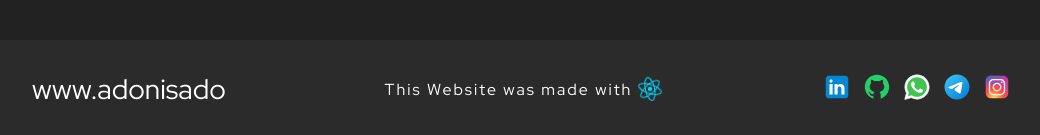
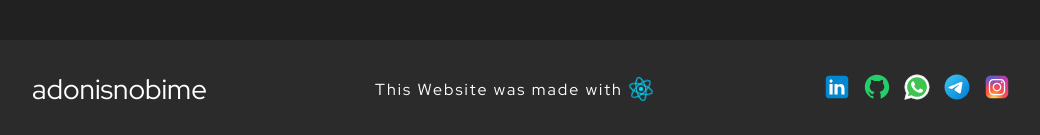
Before and after one commit to Adonislab/adonisnobime, a React (Create React App) app: page / in a window 1280 px wide. Shown: the part 3081-3216 px from the top of the page, without its empty margins (118-1158 px from the left). Built offline with nearby package versions, Linux system fonts and the light colour scheme.

Commit message:
Modification partielle pied de page

```diff
--- a/src/components/Footer/Footer.tsx
+++ b/src/components/Footer/Footer.tsx
@@ -12,8 +12,8 @@ export function Footer() {
   return (
     <Container className="footer">
       <a href="https://adonisnobime.vercel.app/" className="logo">
-        <span>www.adonis</span>
-        <span>ado</span>
+        <span>adonis</span>
+        <span>nobime</span>
       </a>
       <div>
         <p>
```
